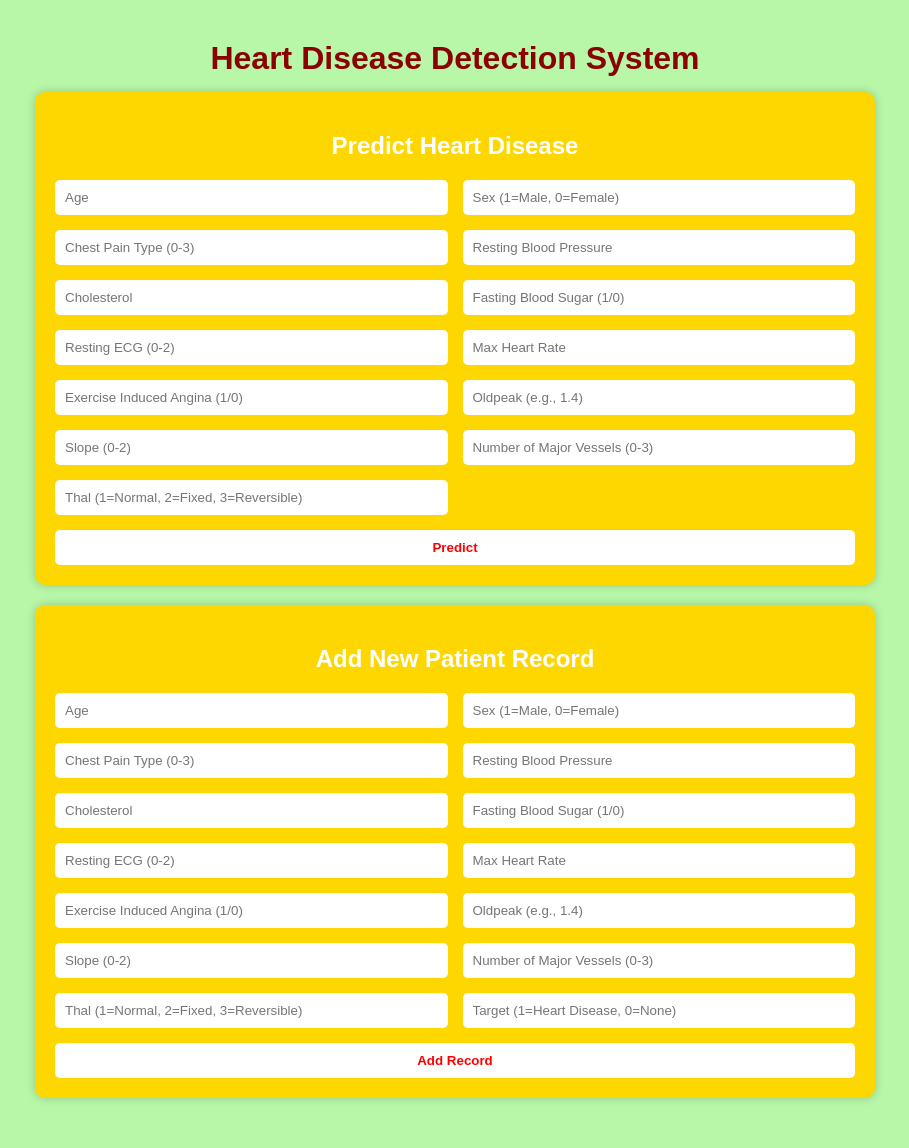
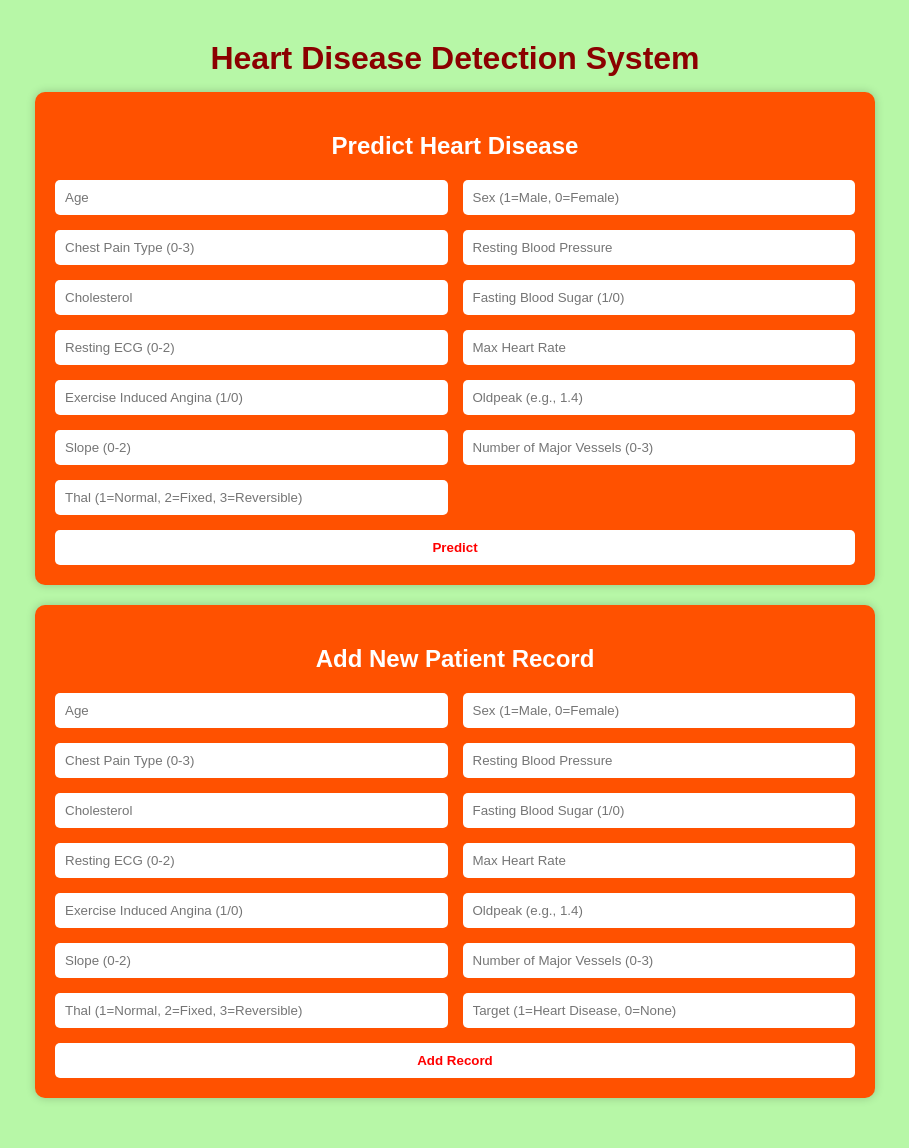
Before and after one commit to pecupreship/Heart-Disease_Prediction_Sytem, a Flask app: page / in a window 1280 px wide. Shown: the whole page, without its empty margins (185-1094 px from the left). Run offline with Flask 3, Linux system fonts and the light colour scheme.

Commit message:
Update HTML

```diff
--- a/templates/index.html
+++ b/templates/index.html
@@ -21,7 +21,7 @@
     }
 
     form {
-      background-color:#ffd700 ;
+      background-color:#ff5100 ;
       padding: 20px;
       border-radius: 10px;
       color: white;
```
